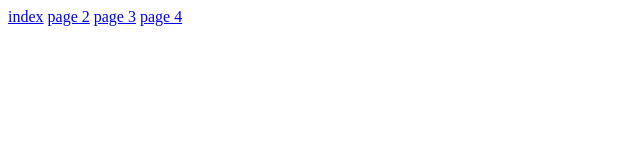
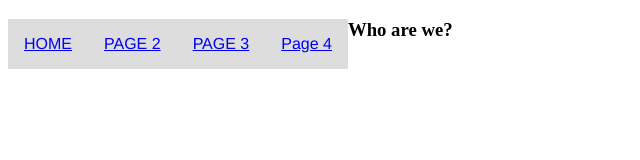
Before and after one commit to Asher-stitt/AsherStitt-AS92005, a plain HTML site: page index.html in a window 1280 px wide. Shown: the whole page, without its empty margins (0-640 px from the left). Drawn offline with Linux system fonts and the light colour scheme.

Commit message:
making changes

```diff
--- a/index.html
+++ b/index.html
@@ -2,12 +2,17 @@
 <html lang="en">
 <head>
     <meta charset="UTF-8">
-    <title>Title</title>
+    <title>Page 1</title>
+    <link href="style.css" rel="stylesheet" type="text/css" />
 </head>
 <body>
-<a href="index.html"> index</a>
-<a href="page2.html"> page 2</a>
-<a href="page3.html"> page 3</a>
-<a href="page4.html"> page 4</a>
+
+<div class="navbar">
+<a href="index.html">HOME</a>
+<a href="page2.html">PAGE 2</a>
+    <a href="page3.html">PAGE 3</a>
+    <a href="page4.html">Page 4</a>
+</div>
+<h3>Who are we?</h3>
 </body>
 </html>
--- a/style.css
+++ b/style.css
@@ -0,0 +1,8 @@
+
+
+a {
+  display: block;
+  padding: 16px;
+  background-color: #dddddd;
+  font-family:'Franklin Gothic Medium'; float: left;
+}
```
